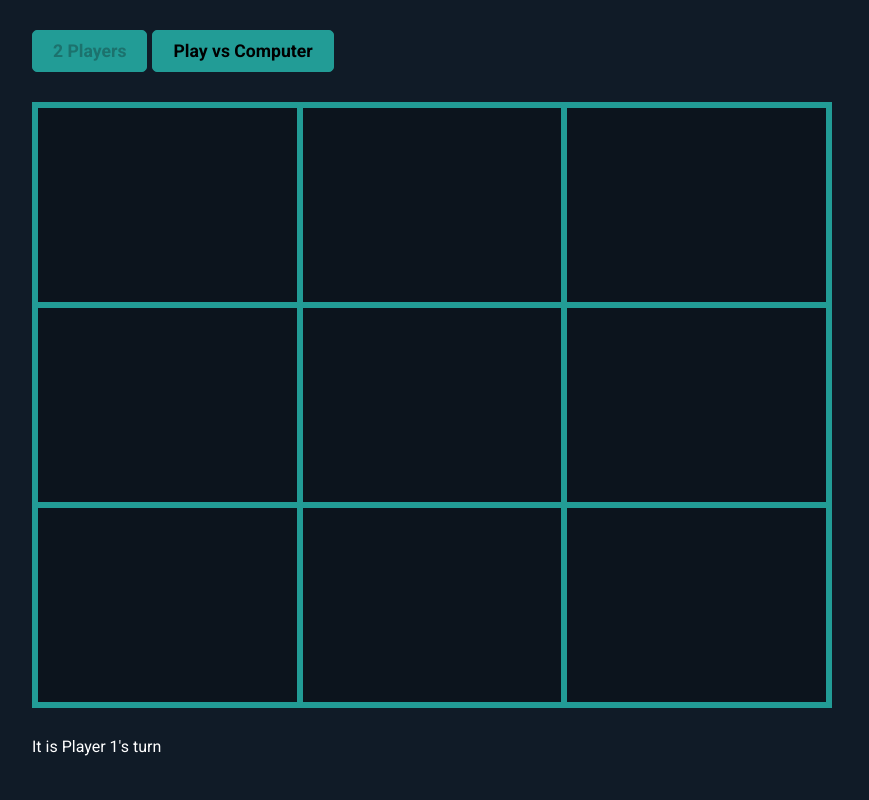
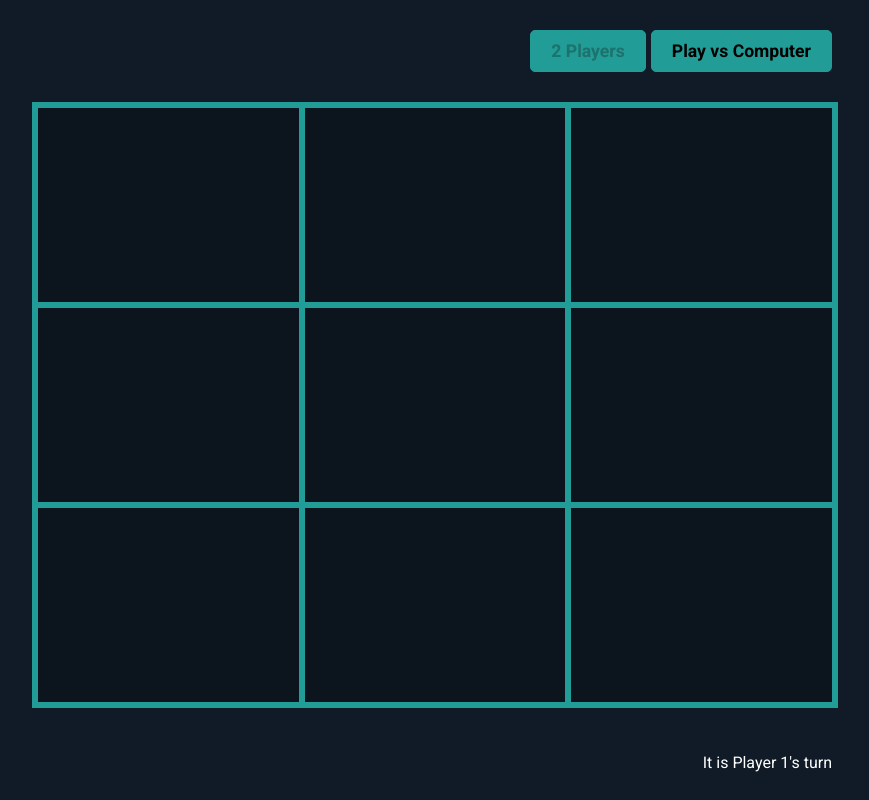
Before and after one commit to waterlooblue/tic-tac-toe, an Angular app: page / in a window 1280 px wide. Shown: the whole page, without its empty margins (208-1077 px from the left). Built offline with nearby package versions, Linux system fonts and the light colour scheme.

Commit message:
Change board alignment

```diff
--- a/src/app/components/board/board.component.html
+++ b/src/app/components/board/board.component.html
@@ -1,5 +1,5 @@
 <div class="background">
-  <div class="container">
+  <section class="container">
     <div style="margin-bottom: 30px; padding-top: 30px;">
       <button (click)="togglePlayers()" [disabled]="!playComputer" style="margin-right: 5px;">2 Players</button>
       <button (click)="togglePlayers()" [disabled]="playComputer">Play vs Computer</button>
@@ -11,5 +11,5 @@
     <p *ngIf="isGameWon"> {{ currentPlayer === 'x' ? 'Player 1' : 'Player 2' }} has won the game. Play again?</p>
     <p *ngIf="isGameDraw"> Game ended in a draw. Play again?</p>
     <button *ngIf="isGameWon || isGameDraw" (click)="reset()" class="reset">{{'Play Again'}}</button>
-  </div>
+  </section>
 </div>
--- a/src/app/components/board/board.component.scss
+++ b/src/app/components/board/board.component.scss
@@ -1,6 +1,7 @@
 .grid {
   display: flex;
   flex-wrap: wrap;
+  width: 100%;
   max-width: 800px;
   margin: auto;
   margin-bottom: 30px;
@@ -26,6 +27,9 @@
 }
 
 .container {
+  display: flex;
+  flex-direction: column;
+  align-items: flex-end;
   max-width: 800px;
   padding-left: 15px;
   padding-right: 15px;
```
